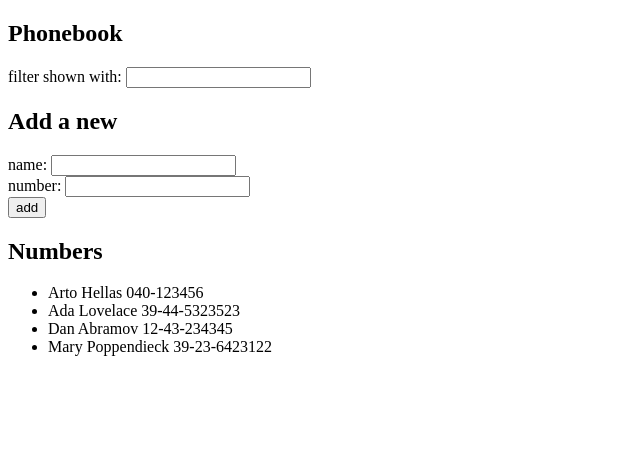
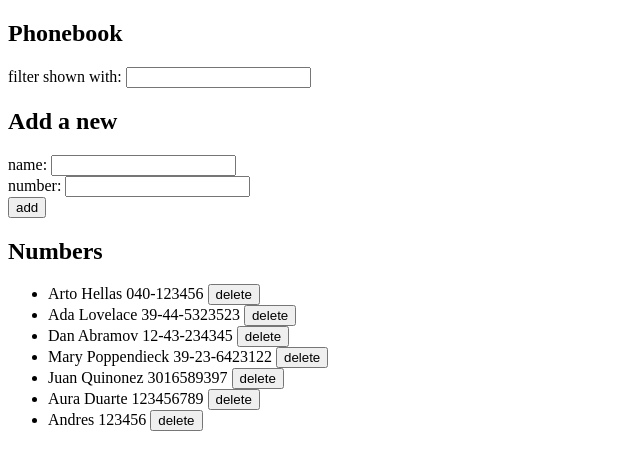
Before and after one commit to juanfelipe99/full-stack-open, a React (Vite) app in the folder part2/phonebook/: page / in a window 1280 px wide. Shown: the top 470 px of the page, without its empty margins (0-640 px from the left). Built offline with nearby package versions, Linux system fonts and the light colour scheme; data requests are answered from the project's data file.

Commit message:
excercises 2.12 - 2.15

```diff
--- a/part2/phonebook/db.json
+++ b/part2/phonebook/db.json
@@ -1,5 +1,5 @@
 {
-    "persons":[
+  "persons": [
     {
       "name": "Arto Hellas",
       "number": "040-123456",
@@ -19,6 +19,21 @@
       "name": "Mary Poppendieck",
       "number": "39-23-6423122",
       "id": "4"
+    },
+    {
+      "id": "64ec",
+      "name": "Juan Quinonez",
+      "number": "3016589397"
+    },
+    {
+      "id": "d31b",
+      "name": "Aura Duarte",
+      "number": "123456789"
+    },
+    {
+      "id": "7e18",
+      "name": "Andres",
+      "number": "123456"
     }
   ]
 }
--- a/part2/phonebook/package.json
+++ b/part2/phonebook/package.json
@@ -23,6 +23,7 @@
     "eslint-plugin-react-hooks": "^5.1.0",
     "eslint-plugin-react-refresh": "^0.4.19",
     "globals": "^15.15.0",
+    "json-server": "^1.0.0-beta.3",
     "vite": "^6.2.0"
   }
 }
--- a/part2/phonebook/src/App.jsx
+++ b/part2/phonebook/src/App.jsx
@@ -3,6 +3,7 @@ import axios from 'axios'
 import Filter from './components/Filter'
 import PersonForm from './components/PersonForm'
 import Persons from './components/Persons'
+import personService from './services/persons'
 
 
 const App = () => {
@@ -21,27 +22,83 @@ const App = () => {
       })
   }, [])
 
-  const addName = (event) => {
-    event.preventDefault()
+  const addPerson = (event) => {
+    event.preventDefault();
 
-    if (persons.some(person => person.name === newName)) {
-      alert(`${newName} is already added to phonebook`)
+    const existingPerson = persons.find(person => person.name === newName);
+
+    if (existingPerson) {
+      handleUpdatePerson(existingPerson);
     } else {
-      const newObject = {
-        name: newName,
-        number: newNumber
-      }
-      setPersons(persons.concat(newObject))
-      setNewName('')
-      setNewNumber('')
+      handleCreatePerson();
     }
-  }
+  };
+
+  const handleUpdatePerson = (personToUpdate) => {
+    const confirmUpdate = window.confirm(
+      `${newName} is already added to the phonebook, replace the old number with a new one?`
+    );
+
+    if (!confirmUpdate) {
+      console.log('User chose not to replace the number');
+      return;
+    }
+
+    const updatedPerson = { ...personToUpdate, number: newNumber };
+
+    personService
+      .update(personToUpdate.id, updatedPerson)
+      .then(returnedPerson => {
+        setPersons(persons.map(person =>
+          person.id !== personToUpdate.id ? person : returnedPerson
+        ));
+        resetForm();
+      })
+      .catch(error => {
+        alert(`Failed to update ${newName}. It might have been removed from the server.`);
+        setPersons(persons.filter(person => person.id !== personToUpdate.id));
+      });
+  };
+
+  const handleCreatePerson = () => {
+    const newPerson = { name: newName, number: newNumber };
+
+    personService
+      .create(newPerson)
+      .then(returnedPerson => {
+        setPersons(persons.concat(returnedPerson));
+        resetForm();
+      })
+      .catch(error => {
+        alert('Failed to add the person. Please try again.');
+      });
+  };
+
+  const resetForm = () => {
+    setNewName('');
+    setNewNumber('');
+  };
 
   const personsToShow = filter
     ? persons.filter(person =>
         person.name.toLowerCase().includes(filter.toLowerCase())
       )
     : persons
+
+  const handleDelete = (id, name) => {
+    if (window.confirm(`Delete ${name}?`)) {
+      personService
+        .deletePerson(id)
+        .then(deletedPerson => {
+          setPersons(persons.filter(person => person.id !== id))
+        }
+        )
+        .catch(error => {
+          alert(`Information of ${name} has already been removed from server`)
+          setPersons(persons.filter(person => person.id !== id))
+        })
+    }
+  }
 
   const handleNameChange = (event) => {
     setNewName(event.target.value)
@@ -59,14 +116,14 @@ const App = () => {
       <Filter filter={filter} handleFilterChange={handleFilterChange} />
       <h2>Add a new</h2>
       <PersonForm
-        addName={addName}
+        addPerson={addPerson}
         newName={newName}
         handleNameChange={handleNameChange}
         newNumber={newNumber}
         handleNumberChange={handleNumberChange}
       />
       <h2>Numbers</h2>
-      <Persons persons={personsToShow} />
+      <Persons persons={personsToShow} onDelete={handleDelete} />
     </div>
   )
 }
--- a/part2/phonebook/src/components/PersonForm.jsx
+++ b/part2/phonebook/src/components/PersonForm.jsx
@@ -1,5 +1,5 @@
-const PersonForm = ({ addName, newName, handleNameChange, newNumber, handleNumberChange }) => (
-    <form onSubmit={addName}>
+const PersonForm = ({ addPerson, newName, handleNameChange, newNumber, handleNumberChange }) => (
+    <form onSubmit={addPerson}>
       <div>
         name: <input value={newName} onChange={handleNameChange} />
       </div>
--- a/part2/phonebook/src/components/Persons.jsx
+++ b/part2/phonebook/src/components/Persons.jsx
@@ -1,8 +1,9 @@
-const Persons = ({ persons }) => (
+const Persons = ({ persons, onDelete }) => (
     <ul>
       {persons.map((person, index) => (
         <li key={index}>
-          {person.name} {person.number}
+          {person.name} {person.number} {/* eslint-disable-next-line react/prop-types */}
+          <button onClick={() => onDelete(person.id, person.name)}>delete</button>
         </li>
       ))}
     </ul>
--- /dev/null
+++ b/part2/phonebook/src/services/persons.js
@@ -0,0 +1,24 @@
+import axios from 'axios'
+const baseUrl = 'http://localhost:3001/persons'
+
+const getAll = () => {
+  const request = axios.get(baseUrl)
+  return request.then(response => response.data)
+}
+
+const create = newObject => {
+    const request = axios.post(baseUrl, newObject)
+    return request.then(response => response.data)
+}
+
+const update = (id, newObject) => {
+    const request = axios.put(`${baseUrl}/${id}`, newObject)
+    return request.then(response => response.data)
+}
+
+const deletePerson = (id) => {
+    const request = axios.delete(`${baseUrl}/${id}`)
+    return request.then(response => response.data)
+}
+
+export default { getAll, create, update, deletePerson }
```
Also changed, not shown: 1 other file (tests, documents, lock files or other folders). Lines whose indentation alone changed are shown as unchanged.
